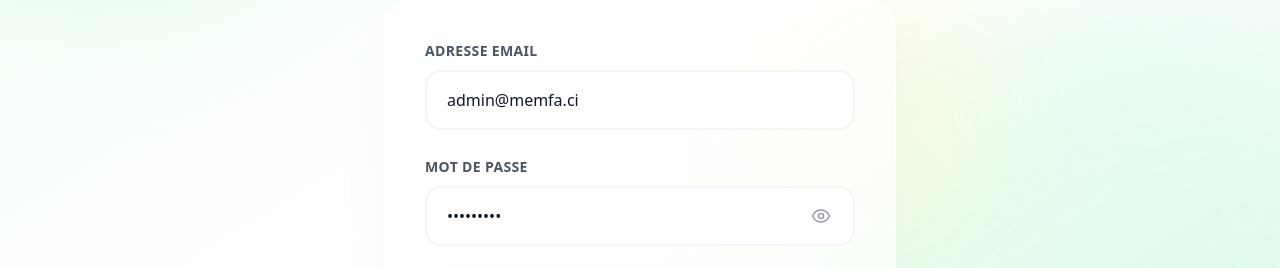
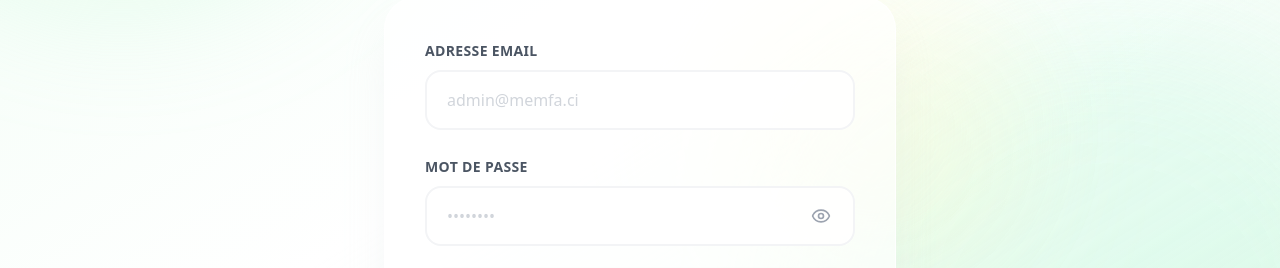
Before and after one commit to DevCoder021/memfa-jeunesse, a Next.js app: page /login in a window 1280 px wide. Shown: the part 338-606 px from the top of the page. Built offline with nearby package versions, Linux system fonts and the light colour scheme.

Commit message:
fix: remove default credentials from login form

```diff
--- a/src/app/(auth)/login/page.tsx
+++ b/src/app/(auth)/login/page.tsx
@@ -8,8 +8,8 @@ import logoMemfa from "../../../../assets/logo.png"
 
 export default function LoginPage() {
   const router = useRouter()
-  const [email, setEmail] = useState("admin@memfa.ci")
-  const [password, setPassword] = useState("memfa2026")
+  const [email, setEmail] = useState("")
+  const [password, setPassword] = useState("")
   const [error, setError] = useState("")
   const [isLoading, setIsLoading] = useState(false)
   const [showPassword, setShowPassword] = useState(false)
```
